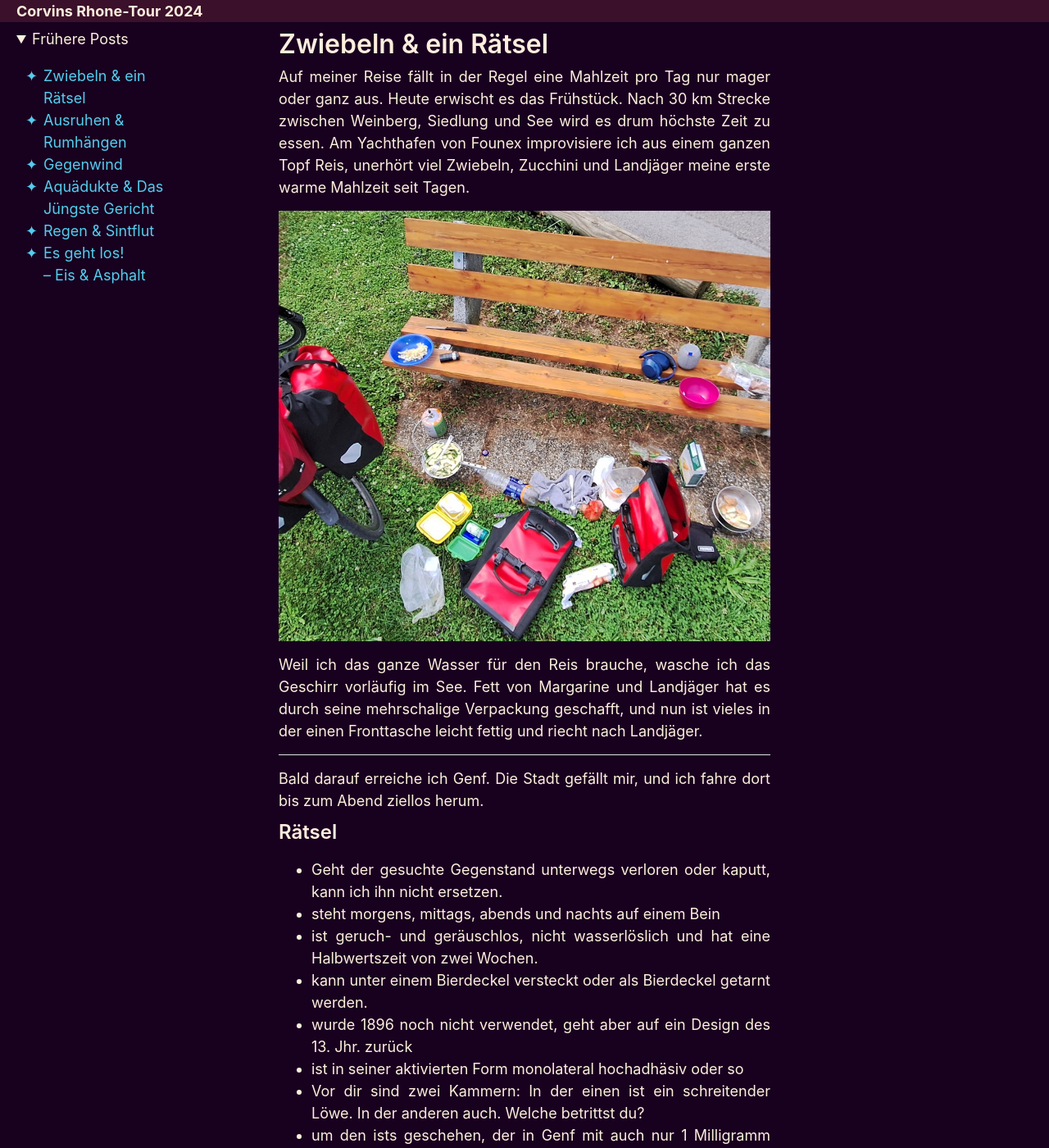
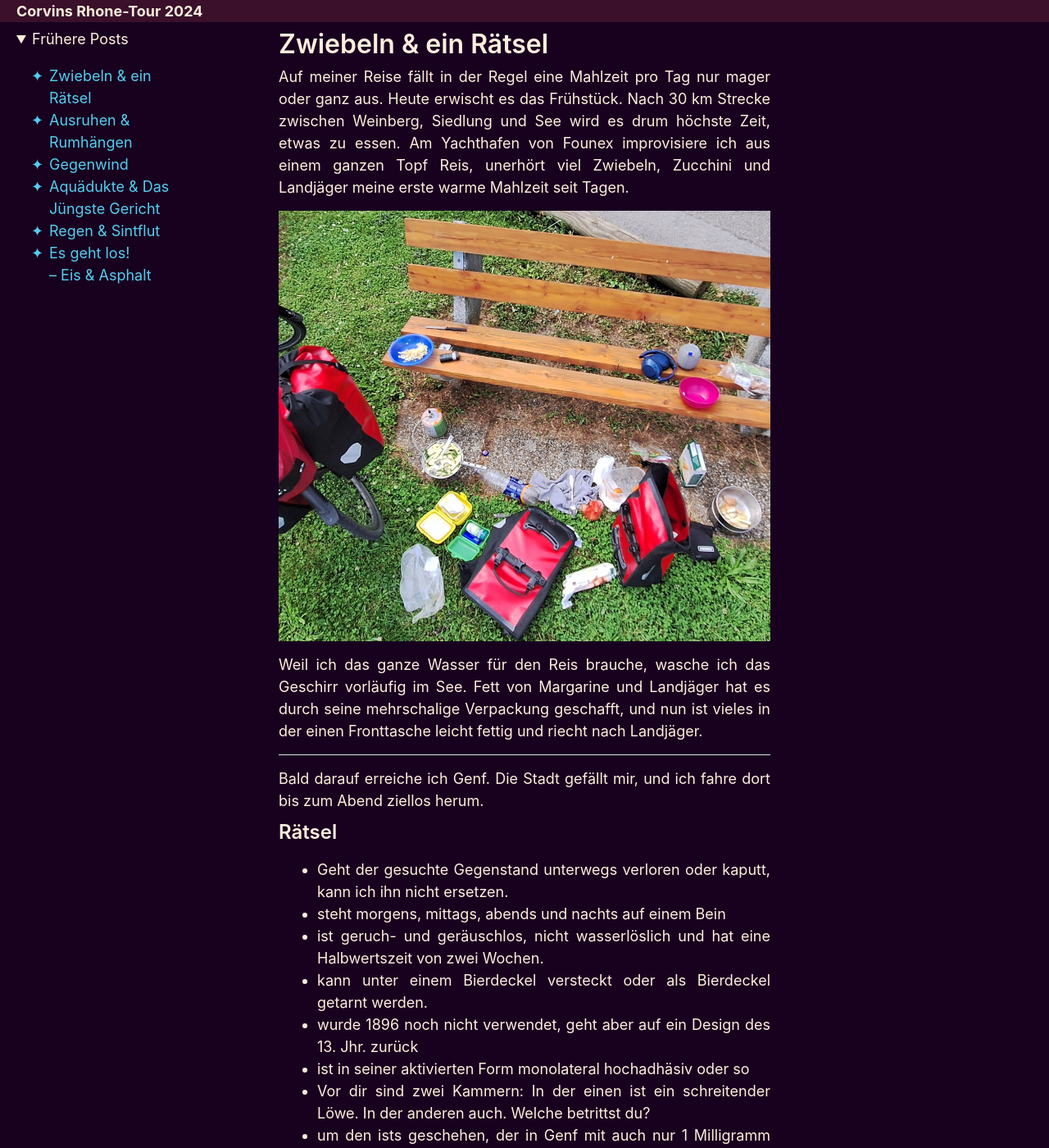
Before and after one commit to corvinjs/rhone2024, a Jekyll site: the page built from _posts/2024-07-10-Erlebnisse.md, in a window 1280 px wide and 1400 px high. Shown: the whole window at 82% size. Built offline with Jekyll 4.4.1, drawn with Linux system fonts in a browser that asks for light colours.

Commit message:
Auto-Update

```diff
--- a/_posts/2024-07-10-Erlebnisse.md
+++ b/_posts/2024-07-10-Erlebnisse.md
@@ -3,7 +3,7 @@ title: Zwiebeln & ein Rätsel
 layout: post
 permalink: /:short_month-:day:output_ext
 ---
-Auf meiner Reise fällt in der Regel eine Mahlzeit pro Tag nur mager oder ganz aus. Heute erwischt es das Frühstück. Nach 30 km Strecke zwischen Weinberg, Siedlung und See wird es drum höchste Zeit zu essen. Am Yachthafen von Founex improvisiere ich aus einem ganzen Topf Reis, unerhört viel Zwiebeln, Zucchini und Landjäger meine erste warme Mahlzeit seit Tagen.
+Auf meiner Reise fällt in der Regel eine Mahlzeit pro Tag nur mager oder ganz aus. Heute erwischt es das Frühstück. Nach 30 km Strecke zwischen Weinberg, Siedlung und See wird es drum höchste Zeit, etwas zu essen. Am Yachthafen von Founex improvisiere ich aus einem ganzen Topf Reis, unerhört viel Zwiebeln, Zucchini und Landjäger meine erste warme Mahlzeit seit Tagen.
 ![](assets/20240710_151303.jpg)
 Weil ich das ganze Wasser für den Reis brauche, wasche ich das Geschirr vorläufig im See. Fett von Margarine und Landjäger hat es durch seine mehrschalige Verpackung geschafft, und nun ist vieles in der einen Fronttasche leicht fettig und riecht nach Landjäger.
 
--- a/style.css
+++ b/style.css
@@ -62,6 +62,10 @@ iframe {
     border: none;
 }
 
+li {
+    margin-left: 7px;
+}
+
 .post #left-toc {
     display: none;
 }
@@ -79,6 +83,7 @@ iframe {
 .toc li {
     padding-left: 7px;
 }
+
 /*
 .footnotes ol li:before {
     content: "[" counter(level1) "] ";
```
